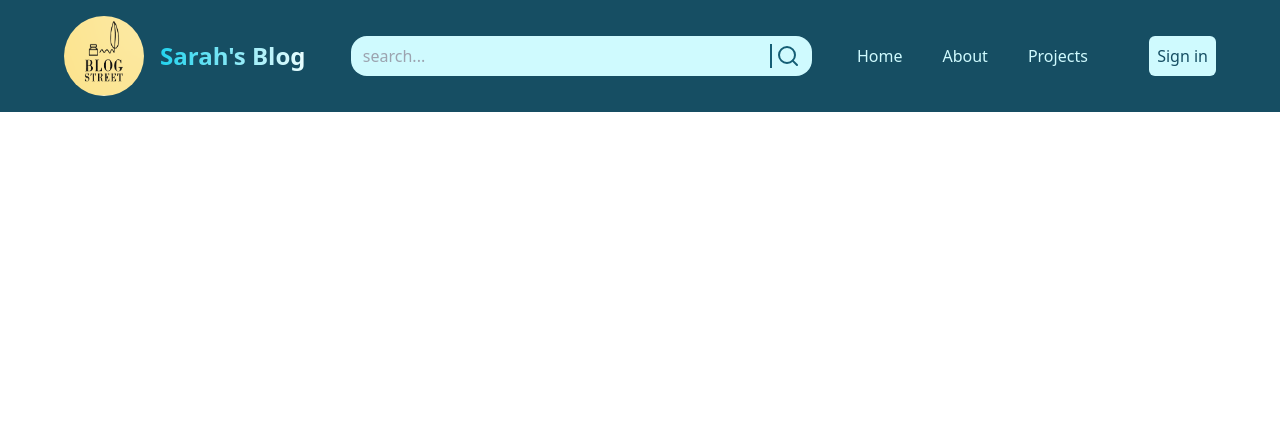
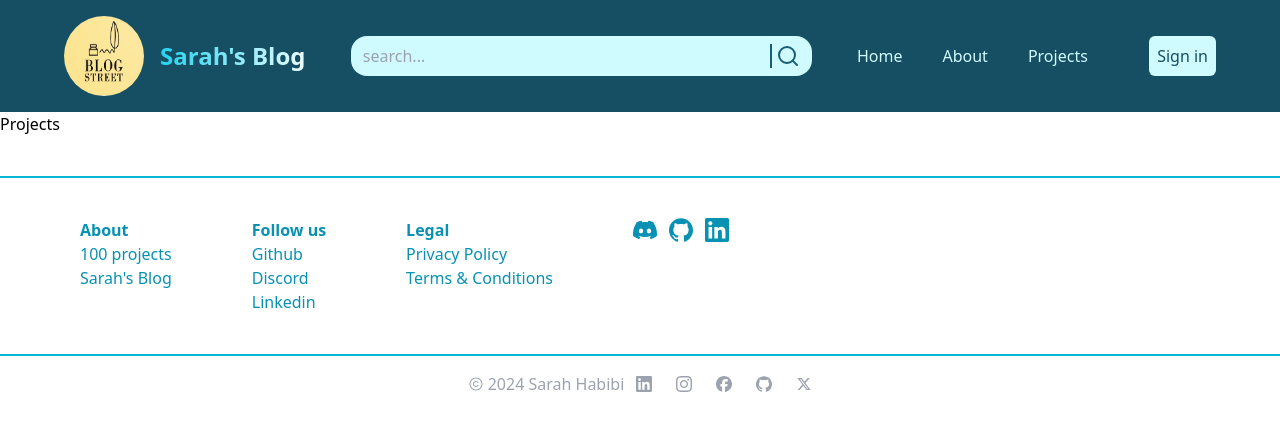
Before and after one commit to sarah-hbb/myblog, a React (Create React App) app in the folder client/: page /projects in a window 1280 px wide. Shown: the top 430 px of the page. Built offline with nearby package versions, Linux system fonts and the light colour scheme.

Commit message:
Add Footer Component

```diff
--- a/client/src/App.jsx
+++ b/client/src/App.jsx
@@ -6,6 +6,7 @@ import Signin from "./pages/Signin";
 import Signup from "./pages/Signup";
 import Projects from "./pages/Projects";
 import Header from "./components/layout/header/Header";
+import Footer from "./components/layout/Footer";
 
 function App() {
   return (
@@ -19,6 +20,7 @@ function App() {
         <Route path="/dashboard" element={<Dashboard />} />
         <Route path="/projects" element={<Projects />} />
       </Routes>
+      <Footer />
     </BrowserRouter>
   );
 }
--- /dev/null
+++ b/client/src/components/layout/Footer.jsx
@@ -0,0 +1,51 @@
+import React from "react";
+import { SiDiscord } from "react-icons/si";
+import { SiGithub } from "react-icons/si";
+import { SiLinkedin } from "react-icons/si";
+import { LiaCopyrightSolid } from "react-icons/lia";
+import { SiInstagram } from "react-icons/si";
+import { SiFacebook } from "react-icons/si";
+import { RiTwitterXFill } from "react-icons/ri";
+
+const Footer = () => {
+  return (
+    <div className=" w-screen">
+      <div className="px-5 sm:px-20 py-5 sm:py-10 mt-10 mb-2 flex flex-wrap justify-between sm:justify-start gap-y-5 sm:gap-x-20 gap-x-5 border-t-2 border-b-2  border-cyan-500 ">
+        <div className=" text-cyan-600">
+          <h1 className=" font-bold ">About</h1>
+          <h2>100 projects</h2>
+          <h2>Sarah's Blog</h2>
+        </div>
+        <div className=" text-cyan-600">
+          <h1 className=" font-bold ">Follow us</h1>
+          <h2>Github</h2>
+          <h2>Discord</h2>
+          <h2>Linkedin</h2>
+        </div>
+        <div className=" text-cyan-600">
+          <h1 className=" font-bold ">Legal</h1>
+          <h2>Privacy Policy</h2>
+          <h2>Terms & Conditions</h2>
+        </div>
+        <div className="text-2xl text-cyan-600 flex gap-3">
+          <SiDiscord />
+          <SiGithub />
+          <SiLinkedin />
+        </div>
+      </div>
+      <span className="p-2 flex items-center justify-center text-gray-400">
+        <LiaCopyrightSolid className="mr-1" />
+        2024 Sarah Habibi
+        <div className="flex gap-x-6 ml-3">
+          <SiLinkedin />
+          <SiInstagram />
+          <SiFacebook />
+          <SiGithub />
+          <RiTwitterXFill />
+        </div>
+      </span>
+    </div>
+  );
+};
+
+export default Footer;
--- a/client/src/components/layout/header/Header.jsx
+++ b/client/src/components/layout/header/Header.jsx
@@ -10,7 +10,7 @@ import SigninButton from "./SigninButton";
 const Header = () => {
   const [signedIn, setSignedIn] = useState(false);
   return (
-    <div className="lg:py-4 lg:px-5% px-3 py-3  bg-cyan-900 text-cyan-100 flex fixed justify-between items-center gap-4 w-full">
+    <div className="lg:py-4 lg:px-5% px-3 py-3  bg-cyan-900 text-cyan-100 flex justify-between items-center gap-4 w-full">
       <Link to="/" className="flex sm:gap-4 gap-2 items-center">
         <img
           src={logo}
```
